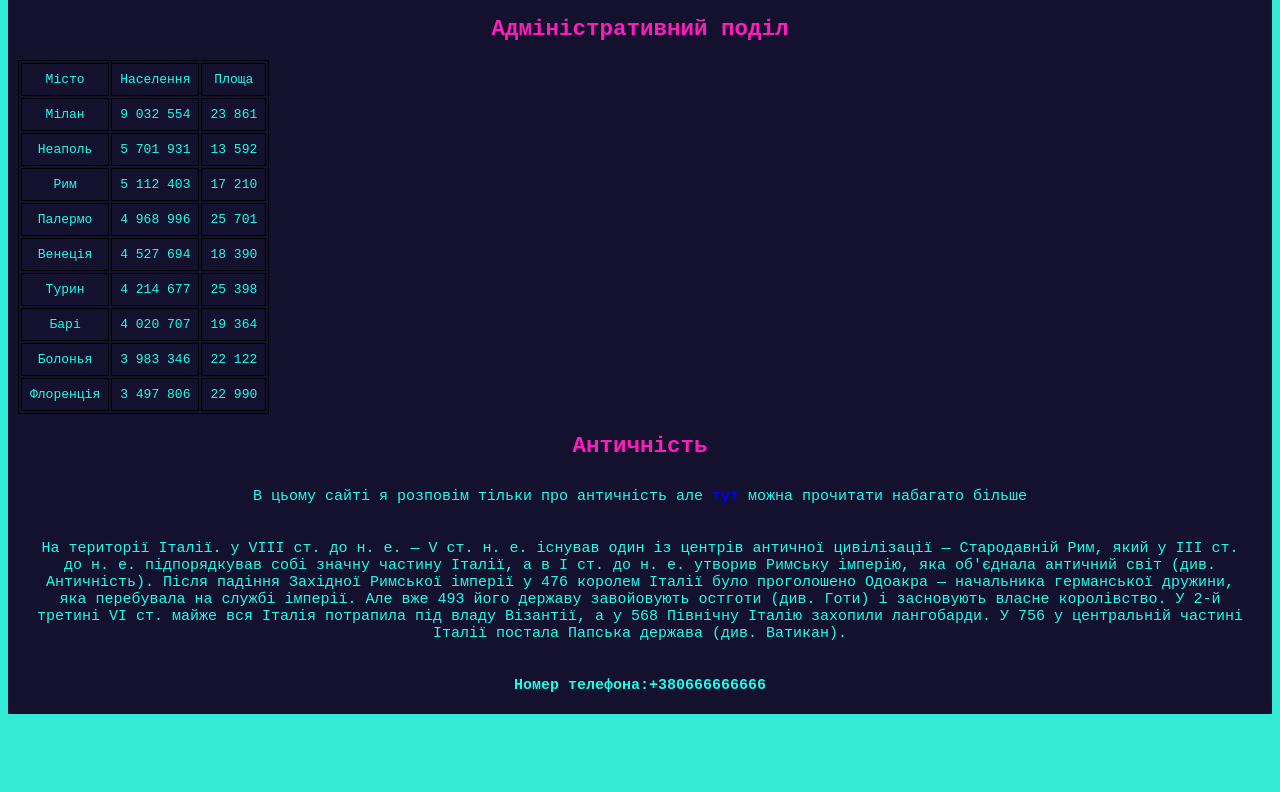
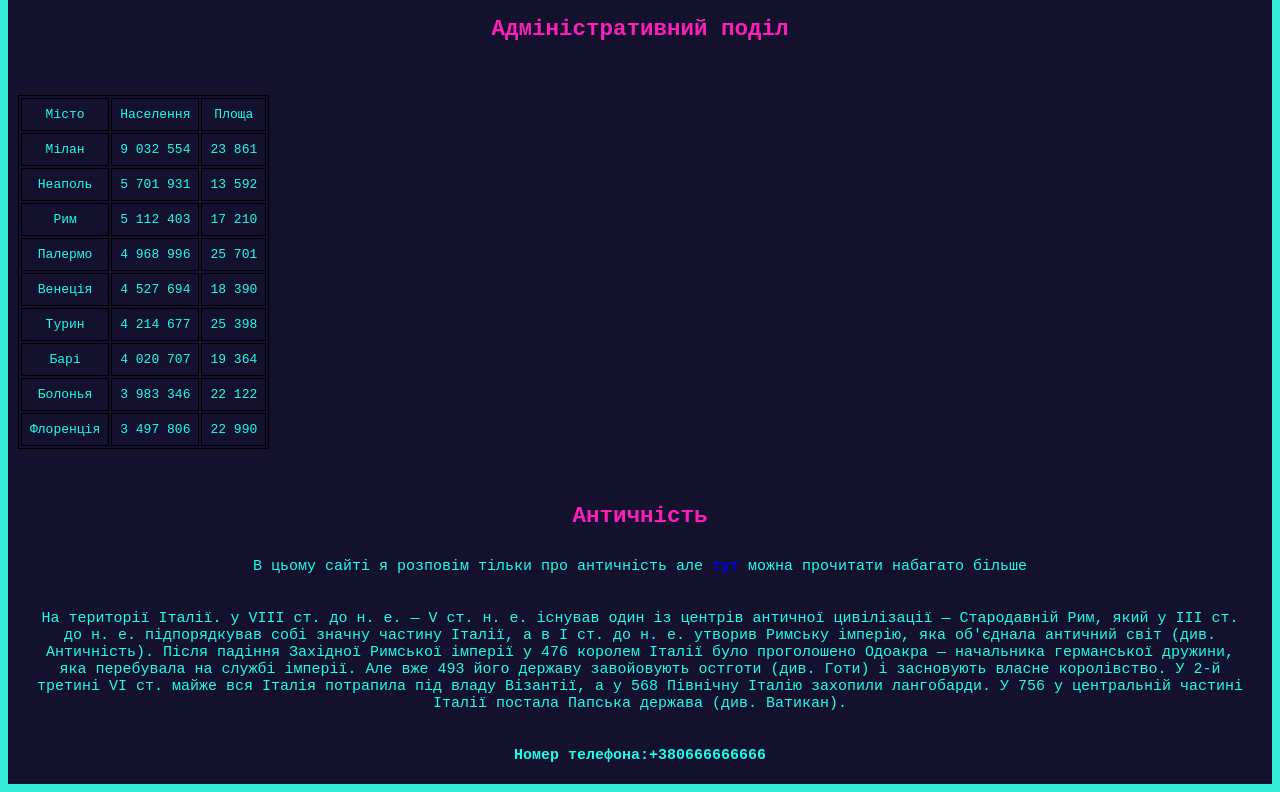
Before and after one commit to smartandog/italia, a plain HTML site: page index.html in a window 1280 px wide. Shown: the part 1564-2356 px from the top of the page. Before the commit the page ends 2286 px from the top, so only its background shows below. Drawn offline with Linux system fonts and the light colour scheme.

Commit message:
Update index.html

```diff
--- a/index.html
+++ b/index.html
@@ -34,7 +34,7 @@
 <br/>острів Пантеллерія й Пелаґійські острови в Сицилійському морі;
 <br/>острови Треміті в затоці Ґарґано.</p>
 <h2>Адміністративний поділ</h2>
-<table id="for">
+<p> </p><table id="for">
 <tr>
 <td>Місто</td>
 <td>Населення</td>
@@ -83,7 +83,7 @@
     <td>3 497 806</td>
         <td>22 990</td>
 </tr>
-</table>
+</table> </p>
 <h2 id="hor">Античність</h2>
 <p>В цьому сайті я розповім тільки про античність але<b><a class="rer" href="https://uk.wikipedia.org/wiki/%D0%86%D1%82%D0%B0%D0%BB%D1%96%D1%8F#%D0%86%D1%81%D1%82%D0%BE%D1%80%D1%96%D1%8F"> тут</a></b> можна прочитати набагато більше</p>
 <p>На території Італії. у VIII ст. до н. е. — V ст. н. е. існував один із центрів античної цивілізації — Стародавній Рим, який у III ст. до н. е. підпорядкував собі значну частину Італії, а в I ст. до н. е. утворив Римську імперію, яка об'єднала античний світ (див. Античність). Після падіння Західної Римської імперії у 476 королем Італії було проголошено Одоакра — начальника германської дружини, яка перебувала на службі імперії. Але вже 493 його державу завойовують остготи (див. Готи) і засновують власне королівство. У 2-й третині VI ст. майже вся Італія потрапила під владу Візантії, а у 568 Північну Італію захопили лангобарди. У 756 у центральній частині Італії постала Папська держава (див. Ватикан).</p>
```
